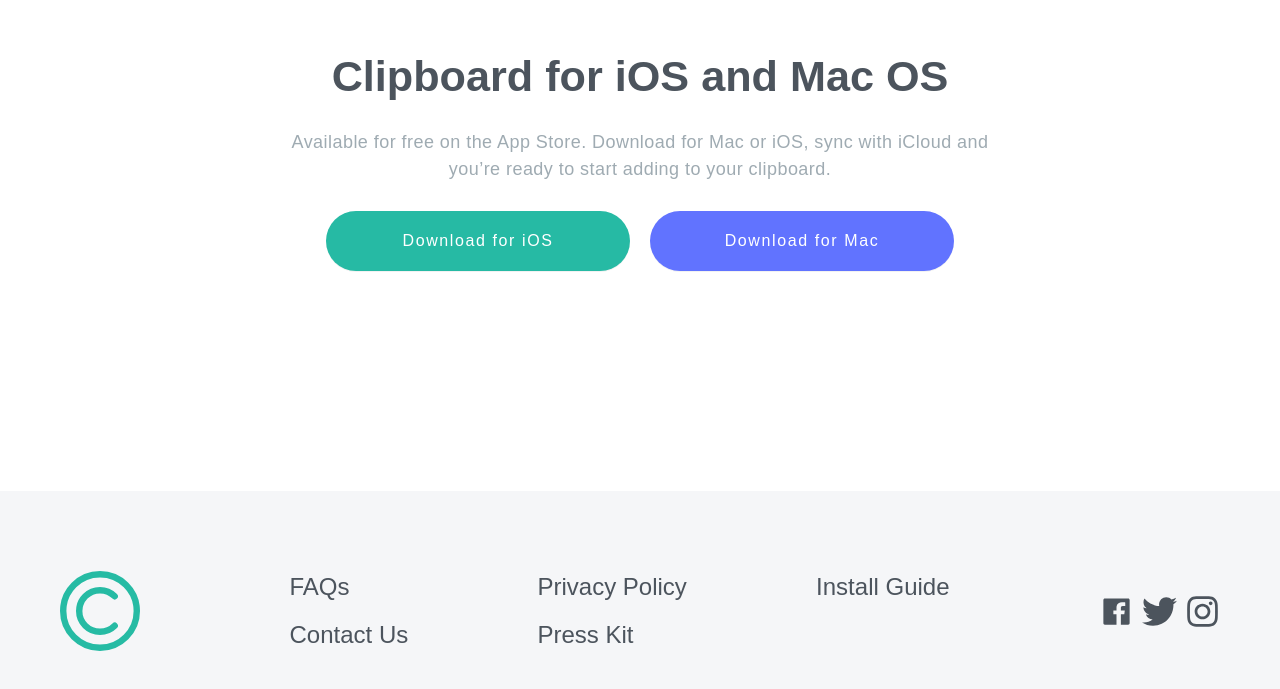
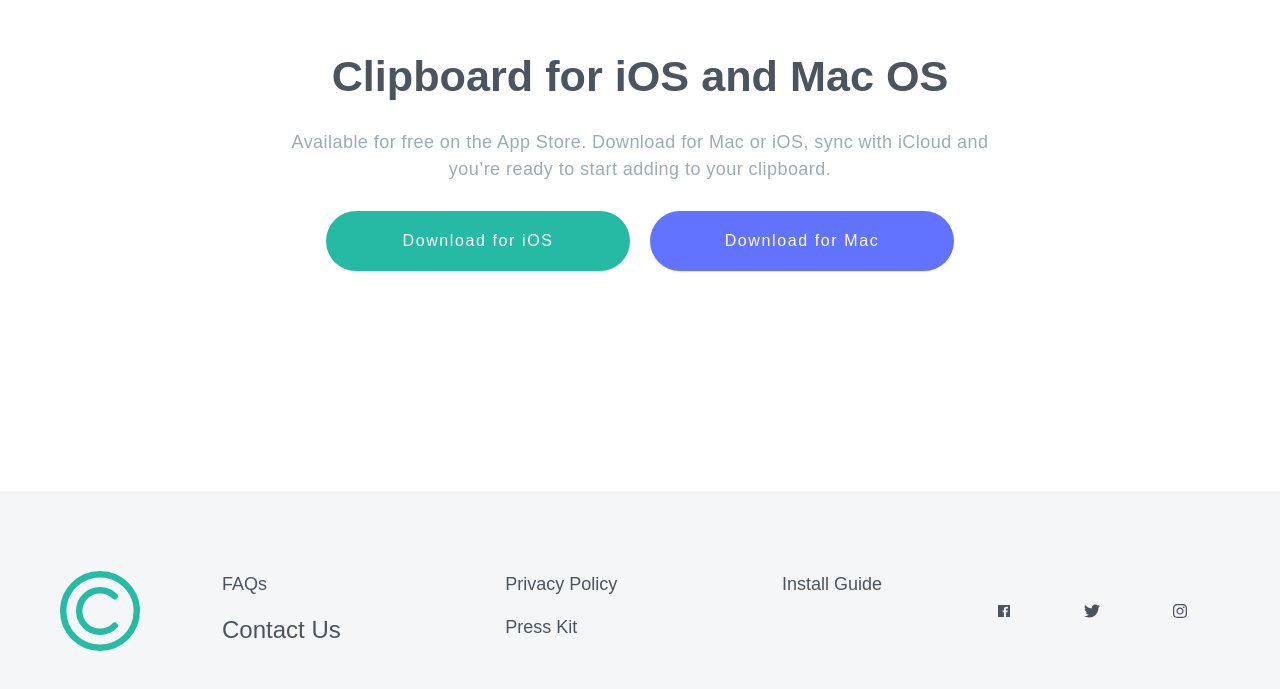
Before and after one commit to ItaloDev-Marcelo/clipboard-landing-page, a Next.js app: page / in a window 1280 px wide. Shown: the part 3206-3895 px from the top of the page. Built offline with nearby package versions, Linux system fonts and the light colour scheme; a web font is replaced by a local one.

Commit message:
style: aplicando correções no estilo

```diff
--- a/components/Footer.tsx
+++ b/components/Footer.tsx
@@ -12,20 +12,20 @@
        <Image src={Logo} alt='Logo' className="w-14 xl:w-20 2xl:w-15" />
        <ul className=" w-165 h-30  xl:pt-5 xl:justify-between flex flex-col  items-center justify-center xl:flex-row gap-7 xl:flex-wrap text-center xl:items-baseline xl:text-left">
                 <div>
-                <li className='text-[18px] xl:text-2xl  mb-5 xl:mb-4 text-gray-title hover:text-green-btn'><a href='#'>{FooterList[0]} </a></li>
+                <li className='text-[18px] 2xl:text-2xl  mb-5 xl:mb-4 text-gray-title hover:text-green-btn'><a href='#'>{FooterList[0]} </a></li>
                 <li className='text-[18px] xl:text-2xl text-gray-title hover:text-green-btn'><a href='#'>{FooterList[1]} </a></li>
                 </div>
                 <div>
-                <li className='text-[18px] xl:text-2xl  mb-5 xl:mb-4 text-gray-title hover:text-green-btn'><a href='#'>{FooterList[2]} </a></li>
-                <li className='text-[18px] xl:text-2xl text-gray-title hover:text-green-btn'><a href='#'>{FooterList[3]} </a></li>
+                <li className='text-[18px] 2xl:text-2xl  mb-5 xl:mb-4 text-gray-title hover:text-green-btn'><a href='#'>{FooterList[2]} </a></li>
+                <li className='text-[18px] 2xl:text-2xl text-gray-title hover:text-green-btn'><a href='#'>{FooterList[3]} </a></li>
                 </div>
-                <li className='text-[18px] xl:text-2xl text-gray-title hover:text-green-btn'><a href='#'>{FooterList[4]} </a></li>
+                <li className='text-[18px] 2xl:text-2xl text-gray-title hover:text-green-btn'><a href='#'>{FooterList[4]} </a></li>
        </ul>
 
        <ul className="flex flex-row  justify-center items-center gap-x-2 mt-2 xl:mt-0">
-         <li className="text-gray-title hover:text-green-btn cursor-pointer"><IoLogoFacebook  size={35} /></li>
-         <li className="text-gray-title hover:text-green-btn cursor-pointer"><FaTwitter size={35} /></li>
-         <li className="text-gray-title hover:text-green-btn cursor-pointer"><FaInstagram  size={35}/></li>
+         <li className="text-gray-title hover:text-green-btn cursor-pointer"><IoLogoFacebook  className="w-35 xl:w-20 2xl:w-30" /></li>
+         <li className="text-gray-title hover:text-green-btn cursor-pointer"><FaTwitter className="w-35 xl:w-20 2xl:w-30" /></li>
+         <li className="text-gray-title hover:text-green-btn cursor-pointer"><FaInstagram  className="w-35 xl:w-20 2xl:w-30"/></li>
        </ul>
     </footer>
   )
```
